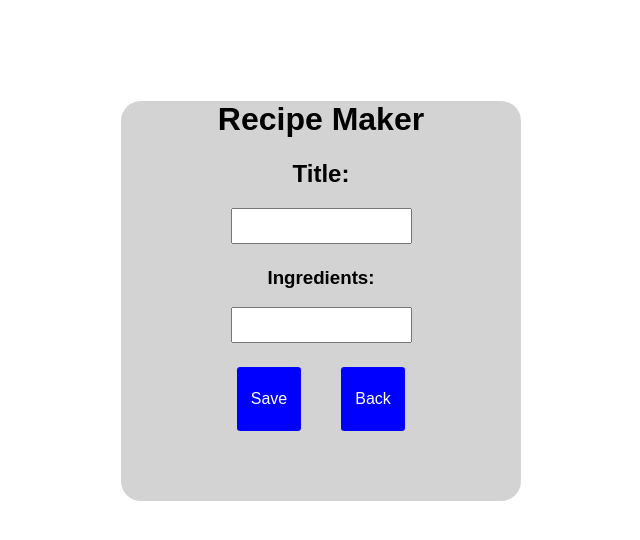
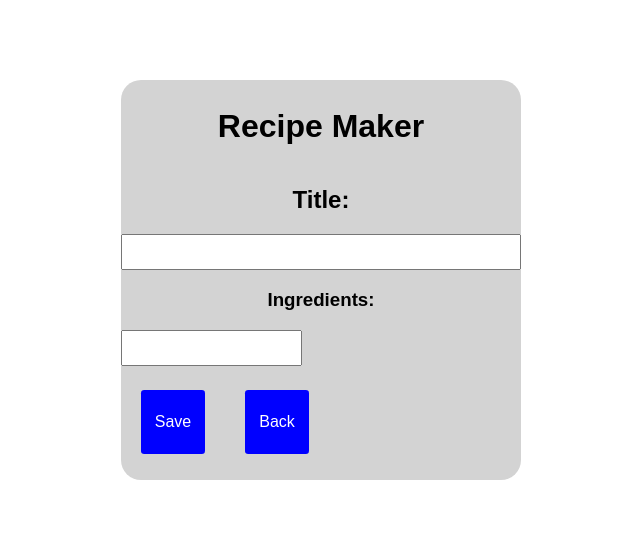
Before and after one commit to abhinav-m/for-the-web, a React (Create React App) app in the folder DataVis/react-recipe-box/: page / in a window 1280 px wide. Both pictures are taken after a click on the element "Add". Shown: the top 540 px of the page, without its empty margins (319-959 px from the left). Built offline with nearby package versions, Linux system fonts and the light colour scheme.

Commit message:
Added recipe box major changes, added ability to save recipe and parse it

```diff
--- a/DataVis/react-recipe-box/src/App.css
+++ b/DataVis/react-recipe-box/src/App.css
@@ -20,7 +20,9 @@ body {
   background: black; }
 
 .recipeMaker {
-  text-align: center;
+  display: flex;
+  justify-content: center;
+  flex-direction: column;
   background: #D3D3D3;
   height: 50vh;
   width: 50vh;
@@ -28,3 +30,6 @@ body {
 
 textArea {
   resize: none; }
+
+.center {
+  text-align: center; }
--- a/DataVis/react-recipe-box/src/App.js
+++ b/DataVis/react-recipe-box/src/App.js
@@ -24,10 +24,25 @@ class RecipesSection extends React.Component {
     super();
     this.state = {
       recipes: [{title:"bc",ingredients:"b,c"},{title:"cake",ingredients:"chocolate,cream,puff"}],
-      makingRecipe: false
+      makingRecipe: false,
+      newRecipe: {title:"",ingredients:""} ,
+      newRecipeTitle: "",
+      newRecipeIngredients: ""
     }
     this.addRecipe = this.addRecipe.bind(this);
     this.deleteRecipe = this.deleteRecipe.bind(this);
+    this.toggleMaker = this.toggleMaker.bind(this);
+    this.sanitizeNewRecipe = this.sanitizeNewRecipe.bind(this);
+    this.resetNewRecipe = this.resetNewRecipe.bind(this);
+    this.deleteRecipe = this.deleteRecipe.bind(this);
+    this.titleChanged = this.titleChanged.bind(this);
+    this.recipeChanged = this.recipeChanged.bind(this);
+  }
+
+  toggleMaker(){
+    this.setState({
+      makingRecipe: !this.state.makingRecipe
+    })
   }
 
   deleteRecipe(index){
@@ -37,37 +52,69 @@ class RecipesSection extends React.Component {
   }
 
   addRecipe(){
-    var newRecipes =this.state.recipes;
-    newRecipes.push({title:"cake",ingredients:"chocolate,cream"});
+    this.toggleMaker();
+    this.sanitizeNewRecipe();
+    var newRecipes = this.state.recipes;
+    newRecipes.push(this.state.newRecipe);
     this.setState({
-     makingRecipe: true
+      recipes: newRecipes
+    })
+    this.state.recipes;
+  //  this.resetNewRecipe();
+    this.toggleMaker();
+  }
+
+  resetNewRecipe() {
+    this.setState({
+      newRecipe:{title:"",ingredients:""}
+      })
+  }
+
+  sanitizeNewRecipe(value){
+    var trimmedIngredients = this.state.newRecipeIngredients.split(",")
+    trimmedIngredients =  trimmedIngredients.join(",");
+    var existingRecipe = this.state.newRecipe;
+
+
+    this.setState(
+     { newRecipe : {title:this.state.newRecipeTitle,ingredients:trimmedIngredients}},
+     ()=>console.log(this.state.newRecipe.title+""+this.state.newRecipe.ingredients)
+      )
+
+  }
+  titleChanged(e) {
+    var val = e.target.value;
+    this.setState({
+      newRecipeTitle:val
+    })
+  }
+
+  recipeChanged(e) {
+     var val = e.target.value;
+    this.setState({
+      newRecipeIngredients: val
     })
   }
 
     render(){
       if(this.state.makingRecipe)
-        return<div className="recipeMaker">
-
-
-              <h1>Recipe Maker</h1>
-              <h2>Title:</h2>
-
-          <textArea className="titleEditor"></textArea>
-          <br/>
-         <h3> Ingredients:</h3>
-
-          <div className ="ingredientPlace">
-          <textArea className="ingredientEditor"></textArea>
-          </div>
-      <div className="buttonContainer"><div className="button-primary saveButton">Save</div><div className="button-primary backButton">  Back</div></div>
-        </div>
+        return(<div className="recipeMaker">
+                 <h1 className="center">Recipe Maker</h1>
+                 <h2 className="center">Title:</h2>
+                 <textArea className="titleEditor" onChange={this.titleChanged}></textArea>
+                 <h3 className="center"> Ingredients:</h3>
+                 <div className ="ingredientPlace">
+                 <textArea className="ingredientEditor" onChange={this.recipeChanged}></textArea>
+                 </div>
+                 <div className="buttonContainer"><div className="button-primary saveButton" onClick={this.addRecipe}>Save</div><div className="button-primary backButton">  Back</div></div>
+               </div> )
         else
       return(
-        <div className="recipesSection">
-          <div className="addButton" onClick ={this.addRecipe}>Add</div>
-       { this.state.recipes.map((recipeDetails,i)=> <RecipeInfo isExpanded={true} recipeDetails = {recipeDetails} deleteFn={this.deleteRecipe}  />)}
-        </div>
-      )
+          <div className="recipesSection">
+            <div className="button-primary" onClick ={this.toggleMaker}>Add</div>
+            {this.state.recipes.map((recipeDetails,i)=> <RecipeInfo isExpanded={true} recipeDetails = {recipeDetails} deleteFn={this.deleteRecipe} />)}
+          </div>
+        )
     }
 }
 
--- a/DataVis/react-recipe-box/src/App.sass
+++ b/DataVis/react-recipe-box/src/App.sass
@@ -20,7 +20,9 @@ body
     background: black
 
 .recipeMaker
-    text-align: center
+    display: flex
+    justify-content: center
+    flex-direction: column
     background: #D3D3D3
     height: 50vh
     width: 50vh
@@ -28,3 +30,6 @@ body
 
 textArea
     resize: none
+
+.center
+    text-align: center
```
